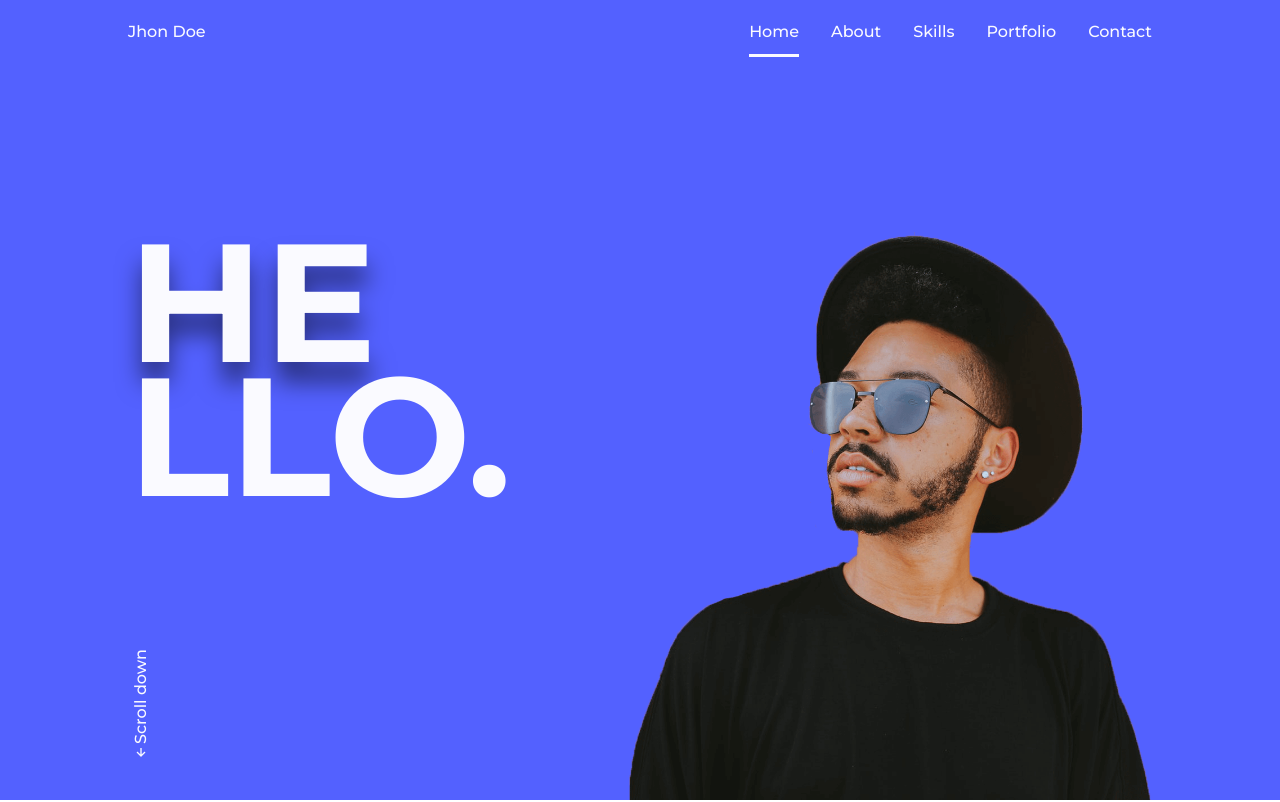
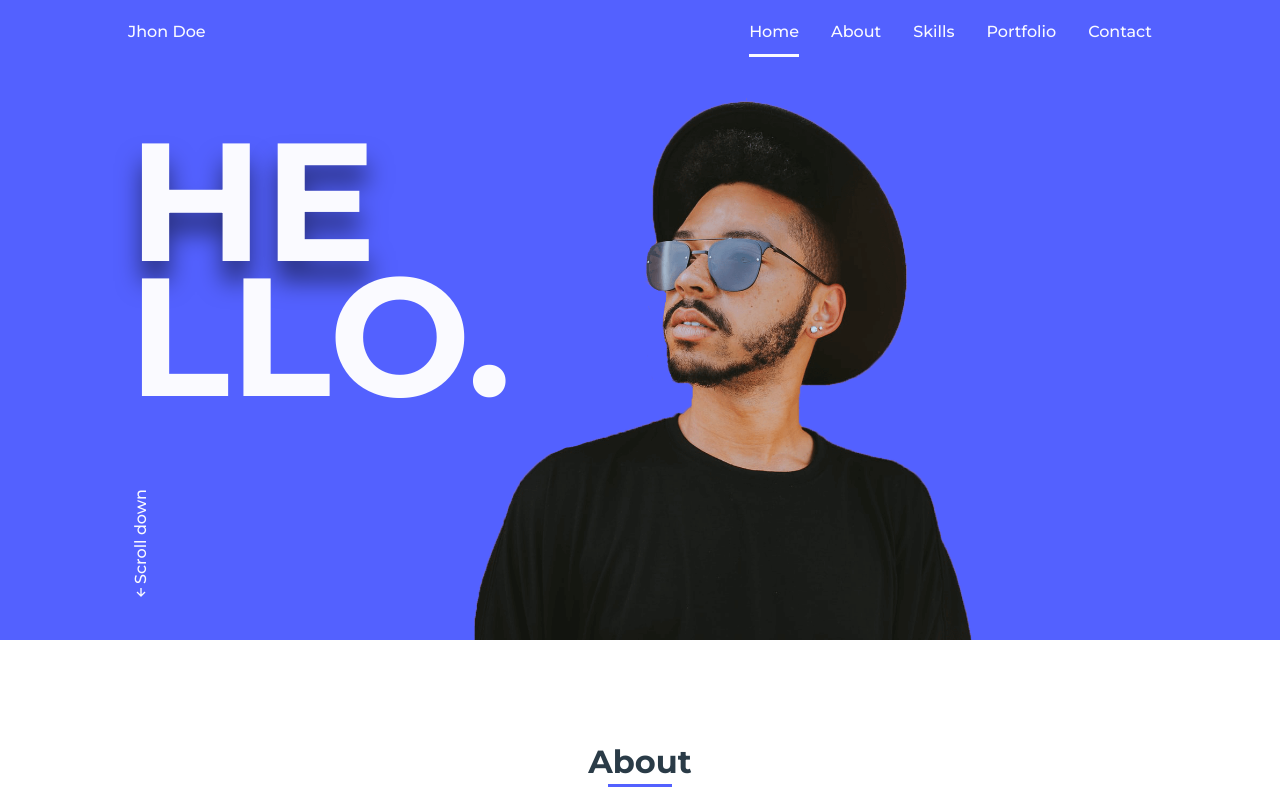
Before and after one commit to bedimcode/responsive-portfolio-website-JhonDoe, a plain HTML site: page index.html in a window 1280 px wide. Shown: the top 802 px of the page. Drawn offline with nearby package versions, Linux system fonts and the light colour scheme.

Commit message:
Update styles.css

```diff
--- a/assets/css/styles.css
+++ b/assets/css/styles.css
@@ -376,6 +376,13 @@ img{
 }
 
 /* ===== MEDIA QUERIES =====*/
+/* For small devices */
+@media screen and (max-width: 320px) {
+  .home__img {
+    width: 230px;
+  }
+}
+
 @media screen and (min-width: 768px){
     body{
         margin: 0;
@@ -469,3 +476,14 @@ img{
         margin-right: auto;
     }
 }
+
+/* For tall screens on mobiles y desktop*/
+@media screen and (min-height: 721px) {
+    .home__container {
+        height: 640px;
+    }
+    .home__img {
+        width: 500px;
+        right: 24%;
+    }
+}
```
